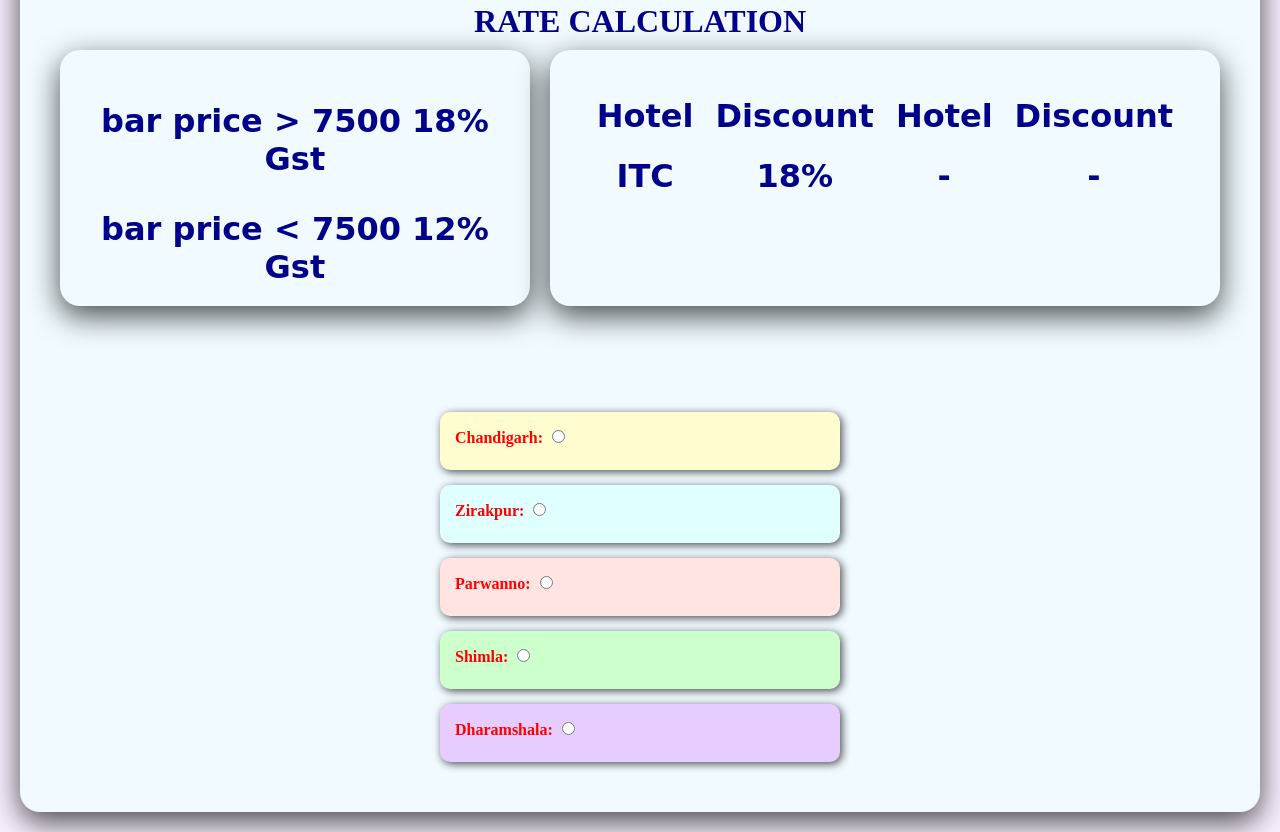
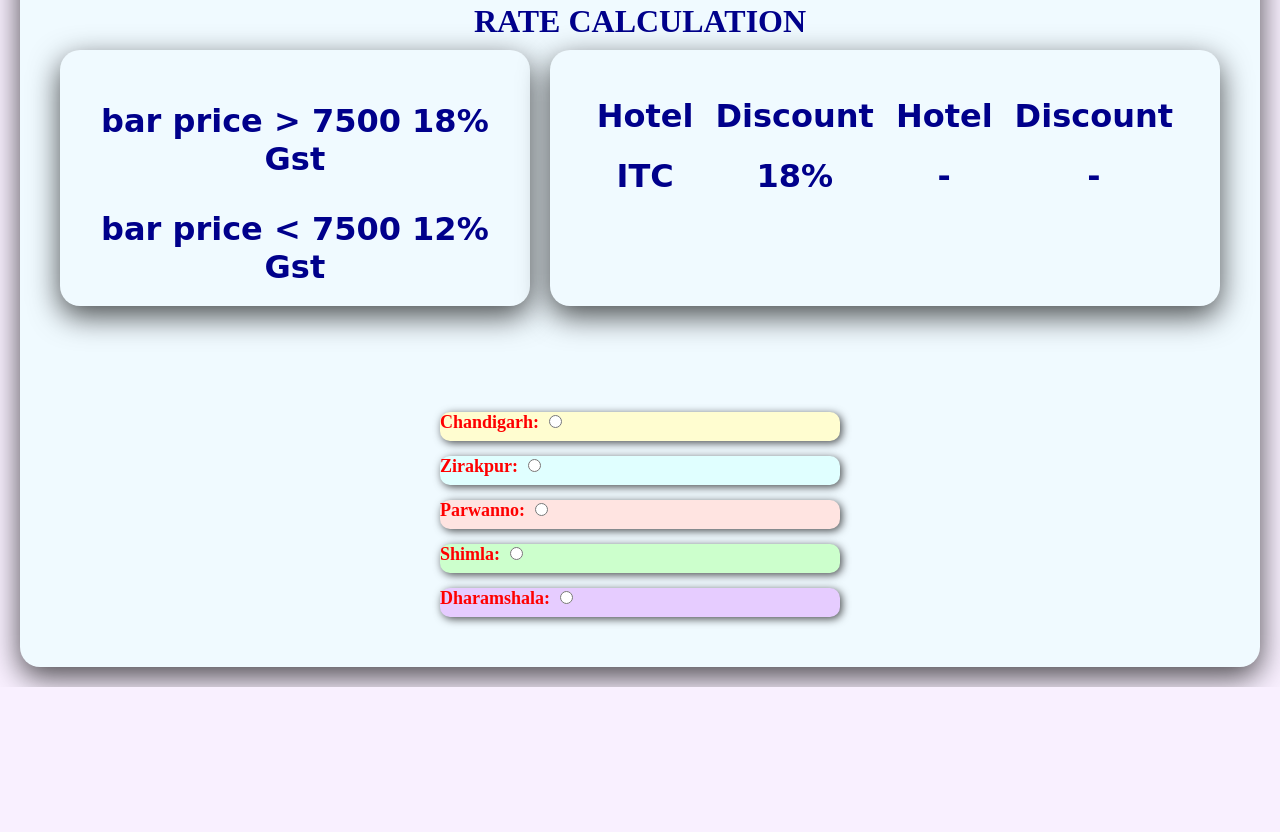
Before and after one commit to nkp-9211/HOLIDAYconcepts, a plain HTML site: page index.html in a window 1280 px wide. Shown: the part 2133-2965 px from the top of the page. After the commit the page ends 2820 px from the top, so only its background shows below. Drawn offline with Linux system fonts and the light colour scheme.

Commit message:
Update index.html

```diff
--- a/index.html
+++ b/index.html
@@ -95,11 +95,14 @@ td{
   }
 .form-item-box{
    display:flex;
-   flex-direction:column;
+   jutstify-content:space-between;
+  align-items:center'
    padding:15px;
    border-radius:10px;
    box-shadow:2px 2px 8px rgba(0,0,0,0.7);
    color:red;
+  font-weight:bold;
+  font-size:18px
   }
 
  .box1{
```
